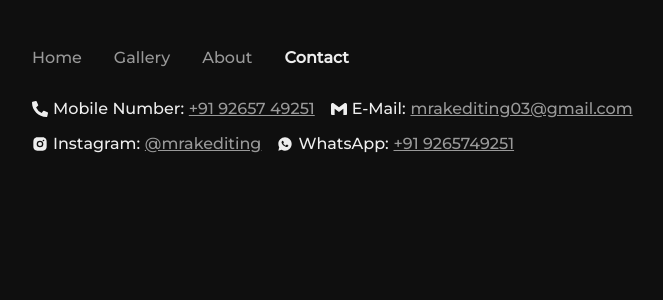
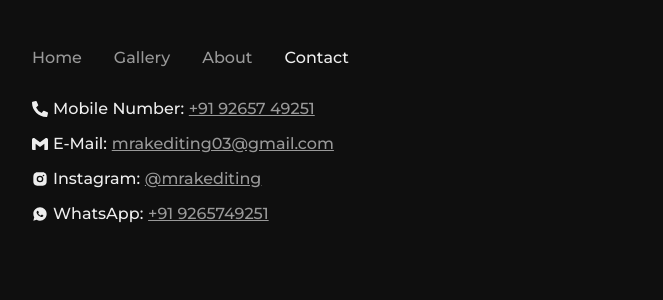
Before and after one commit to mr-saad/mrakediting, a Next.js app: page /contact in a window 1280 px wide. Shown: the top 300 px of the page, without its empty margins (208-871 px from the left). Built offline with nearby package versions, Linux system fonts and the light colour scheme.

Commit message:
Add files via upload

```diff
--- a/next.config.js
+++ b/next.config.js
@@ -1,5 +1,16 @@
 const nextConfig = {
-  images: { domains: ["s3.us-west-2.amazonaws.com"] },
-};
+  images: {
+    remotePatterns: [
+      {
+        protocol: "https",
+        hostname: "prod-files-secure.s3.us-west-2.amazonaws.com"
+      },
+      {
+        protocol: "https",
+        hostname: "s3.us-west-2.amazonaws.com"
+      }
+    ]
+  }
+}
 
-module.exports = nextConfig;
+module.exports = nextConfig
--- a/pages/index.js
+++ b/pages/index.js
@@ -25,9 +25,9 @@
       </div>
 
       <Image
-        sizes="(max-width: 540px) 50vw, (max-width: 1200px) 80vw"
+        sizes="(max-width: 640px) 100vw, (max-width: 1024px) 50vw"
         loading="eager"
-        priority={true}
+        priority
         placeholder="blur"
         blurDataURL="/loading.png"
         width={300}
--- a/styles/global.css
+++ b/styles/global.css
@@ -7,7 +7,7 @@
   margin: 0;
   padding: 0;
   box-sizing: border-box;
-  font-family: Montserrat, ui-sans-serif, system-ui, -apple-system,
+  font-family: Montserrat, system-ui, ui-sans-serif, -apple-system,
     BlinkMacSystemFont, Segoe UI, Roboto, Helvetica Neue, Arial, Noto Sans,
     sans-serif, Apple Color Emoji, Segoe UI Emoji, Segoe UI Symbol,
     Noto Color Emoji;
@@ -75,7 +75,6 @@
 }
 
 nav ul li a.active {
-  font-weight: bold;
   color: var(--light);
 }
 
@@ -249,8 +248,8 @@
 
 /* contact===========================>> */
 .contact {
+  flex-direction: column;
   gap: 1rem;
-  flex-wrap: wrap;
   justify-content: start;
   align-items: start;
 }
```
